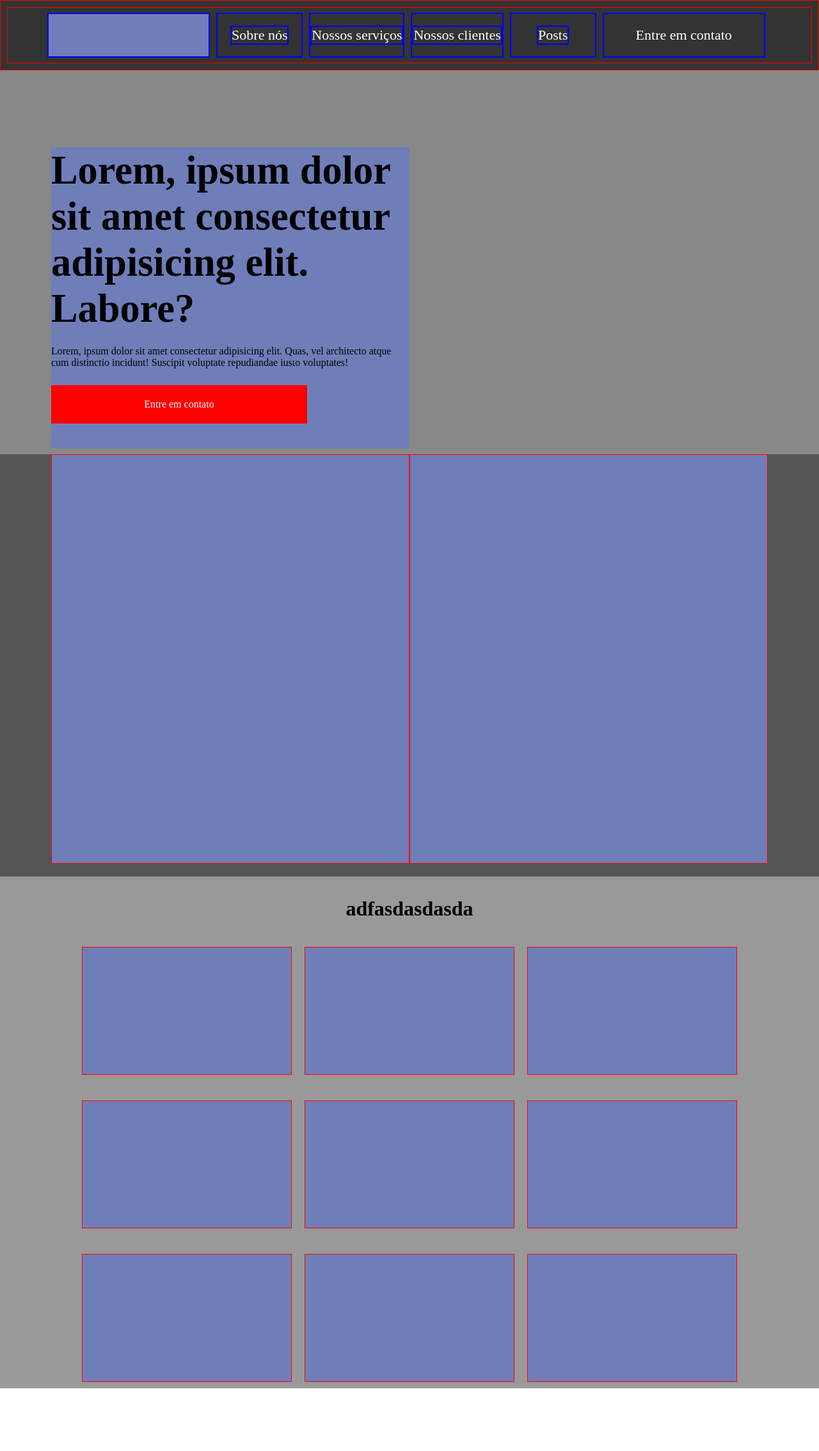
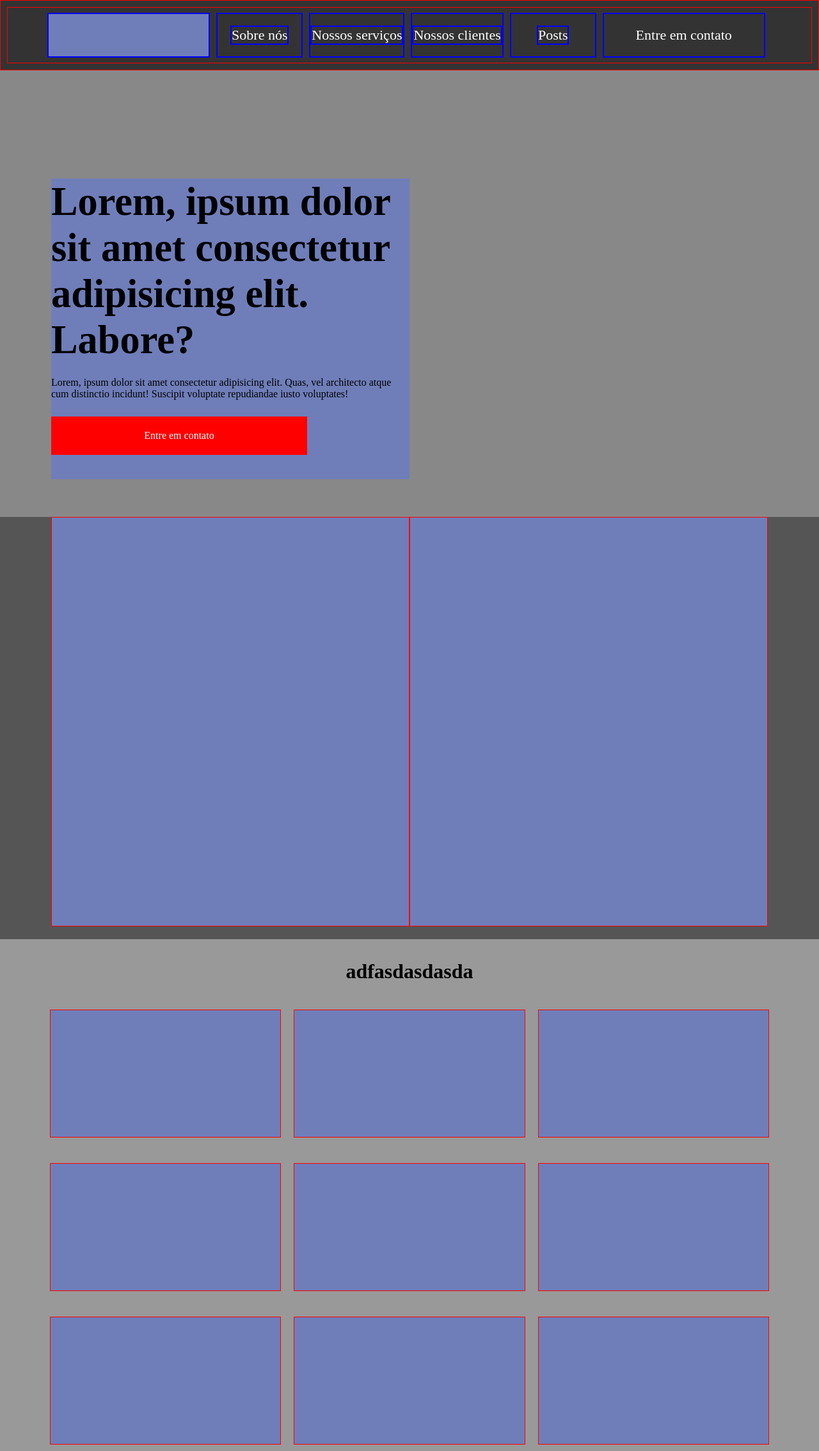
Before and after one commit to Antonio91378/GTEC-Iron-landing-page, a Next.js app: page / in a window 1280 px wide. Shown: the whole page at 64% size. Before the commit the page ends 2170 px from the top, so only its background shows below. Built offline with nearby package versions, Linux system fonts and the light colour scheme.

Commit message:
[Patch] Padding adjust main page

```diff
--- a/src/app/page.tsx
+++ b/src/app/page.tsx
@@ -10,7 +10,7 @@ export default function Home() {
       <Container>
         <Header />
         <Section
-          SectionHeight="600px"
+          SectionHeight="698px"
           sectionBackgroundColor="#888"
           className="MainSection"
         >
--- a/src/components/Section/Section.css
+++ b/src/components/Section/Section.css
@@ -29,7 +29,7 @@
   height: var(--section-height);
   grid-template-columns: repeat(3, 1fr);
   gap: 20px;
-  width: 80vw;
+  width: 1125px;
   position: relative;
   top: 0px !important;
 }
```
